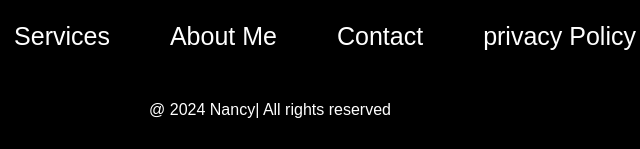
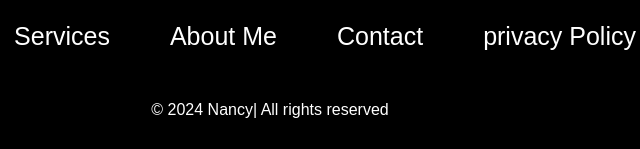
Before and after one commit to NancyJangra/portfolio, a plain HTML site: page index.html in a window 1280 px wide. Shown: the part 3171-3320 px from the top of the page, 370-1010 px from the left. Drawn offline with nearby package versions, Linux system fonts and the light colour scheme.

Commit message:
Add files via upload

```diff
--- a/index.html
+++ b/index.html
@@ -91,7 +91,7 @@
             <li> <a href="#">privacy Policy</a>
             </li>
         </ul>
-        <p class="copyright"> @ 2024 Nancy| All rights reserved</p>
+        <p class="copyright"> &copy; 2024 Nancy| All rights reserved</p>
 
     </footer>
 
```
